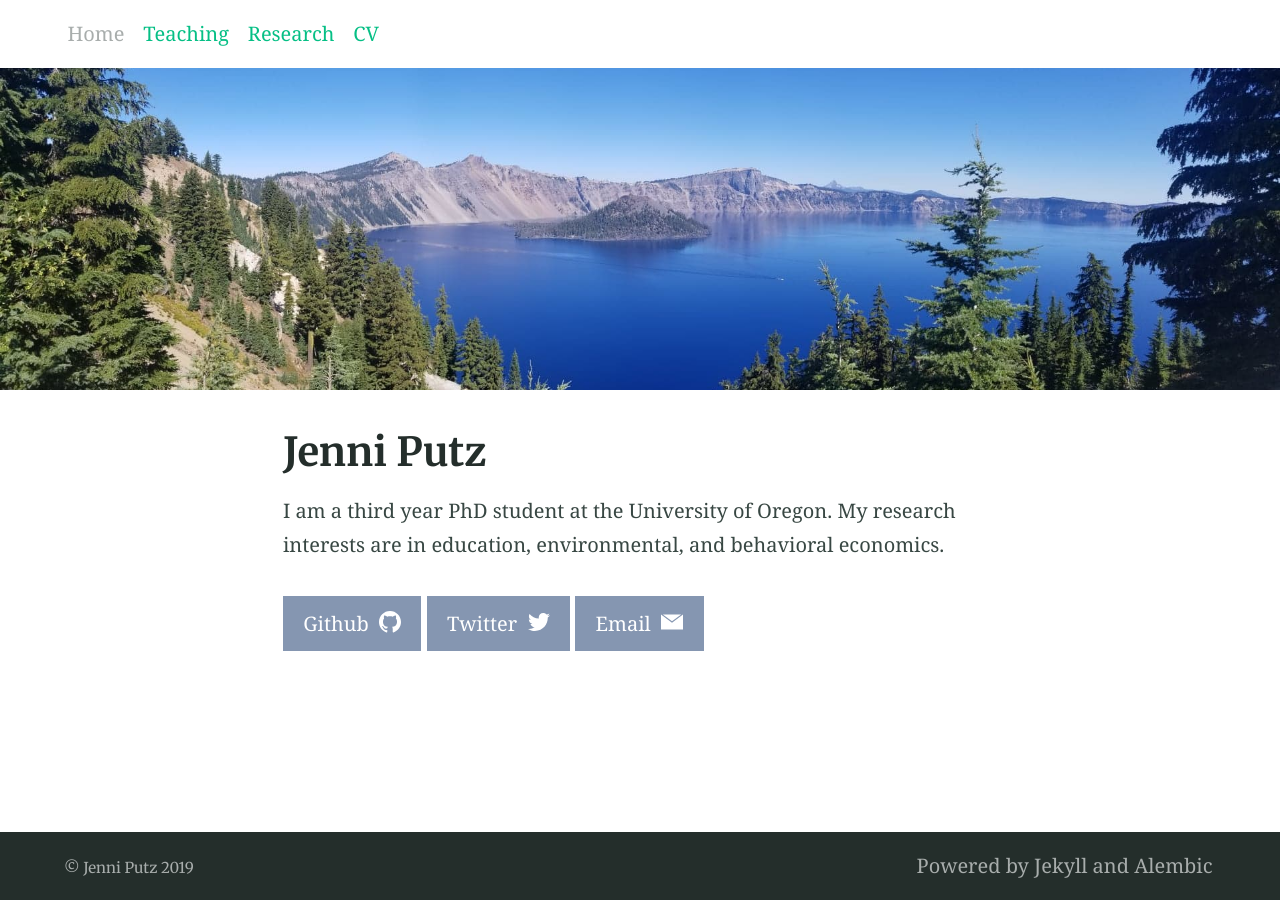
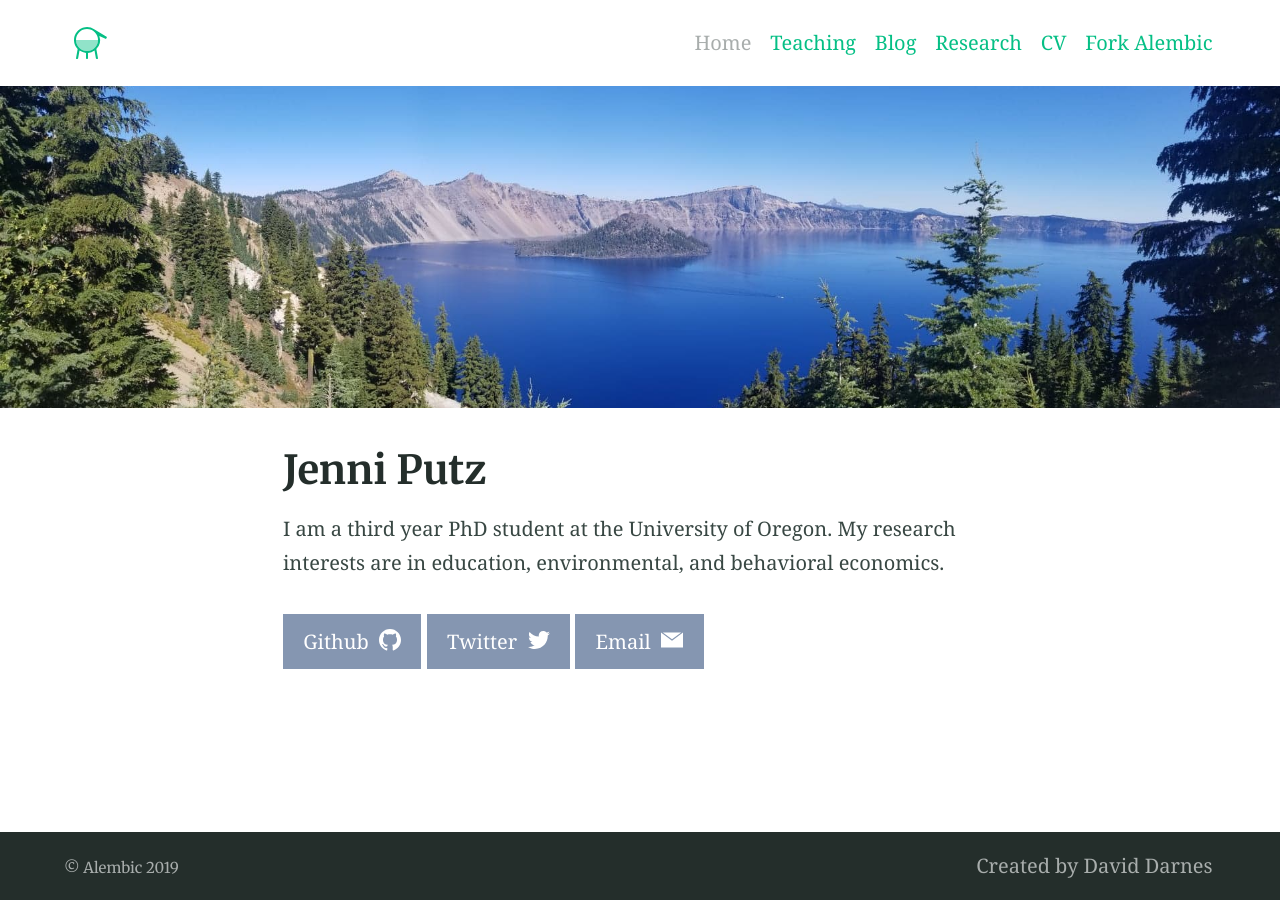
Before and after one commit to jenni-putz/1jenni-putz.github.io, a Jekyll site: the page built from index.md, in a window 1280 px wide. Built offline with Jekyll 4.4.1, drawn with Linux system fonts in a browser that asks for light colours; our own code applies the rules of GitHub Pages for plain Markdown files.

Commit message:
Update _config.yml

```diff
--- a/_config.yml
+++ b/_config.yml
@@ -82,7 +82,13 @@ defaults:
 # 7. Site settings
 encoding: utf-8 # Make sure the encoding is right
 lang: en-GB # Set the site language
-title: "Jenni Putz" # Site name or title, also used in jekyll-seo-tag
+title: "Alembic" # Site name or title, also used in jekyll-seo-tag
+logo: "/assets/logos/logo.svg" # Site logo, also used in jekyll-seo-tag
+description: "Alembic is a starting point for Jekyll projects. Rather than starting from scratch, this boilerplate is designed to get the ball rolling immediately" # Site description and default description, also used in jekyll-seo-tag
+url: "https://alembic.darn.es" # Site url, also used in jekyll-seo-tag
+baseurl: ""
+repo: "https://github.com/daviddarnes/alembic"
+email: "me@daviddarnes.com"
 # disqus: "alembic-1" # Blog post comments, uncomment the option and set the site ID from your Disqus account
 # google_analytics: ''
 # google_analytics_anonymize_ip: ''
@@ -106,17 +112,24 @@ navigation_header:
   url: /
 - title: Teaching
   url: /teaching/
+- title: Blog
+  url: /blog/
 - title: Research
   url: /research/
 - title: CV
   url: /CV/
+- title: Fork Alembic
+  url: https://github.com/daviddarnes/alembic
 
 navigation_footer:
-- title: Powered by Jekyll and Alembic
+- title: Created by David Darnes
+  url: https://darn.es
 
 social_links: # Appears in sidebar. Set the urls then uncomment and comment out as desired
-  Twitter: https://twitter.com/pootzie_xoxo
-  GitHub: https://github.com/jenni-putz
+  Twitter: https://twitter.com/DavidDarnes
+  LinkedIn: https://www.linkedin.com/in/daviddarnes
+  GitHub: https://github.com/daviddarnes
+  link: https://darn.es
   RSS: /feed.xml
 
 sharing_links: # Appear at the bottom of single blog posts, add as desired. The value can be 'true' or the desired button colour
```
